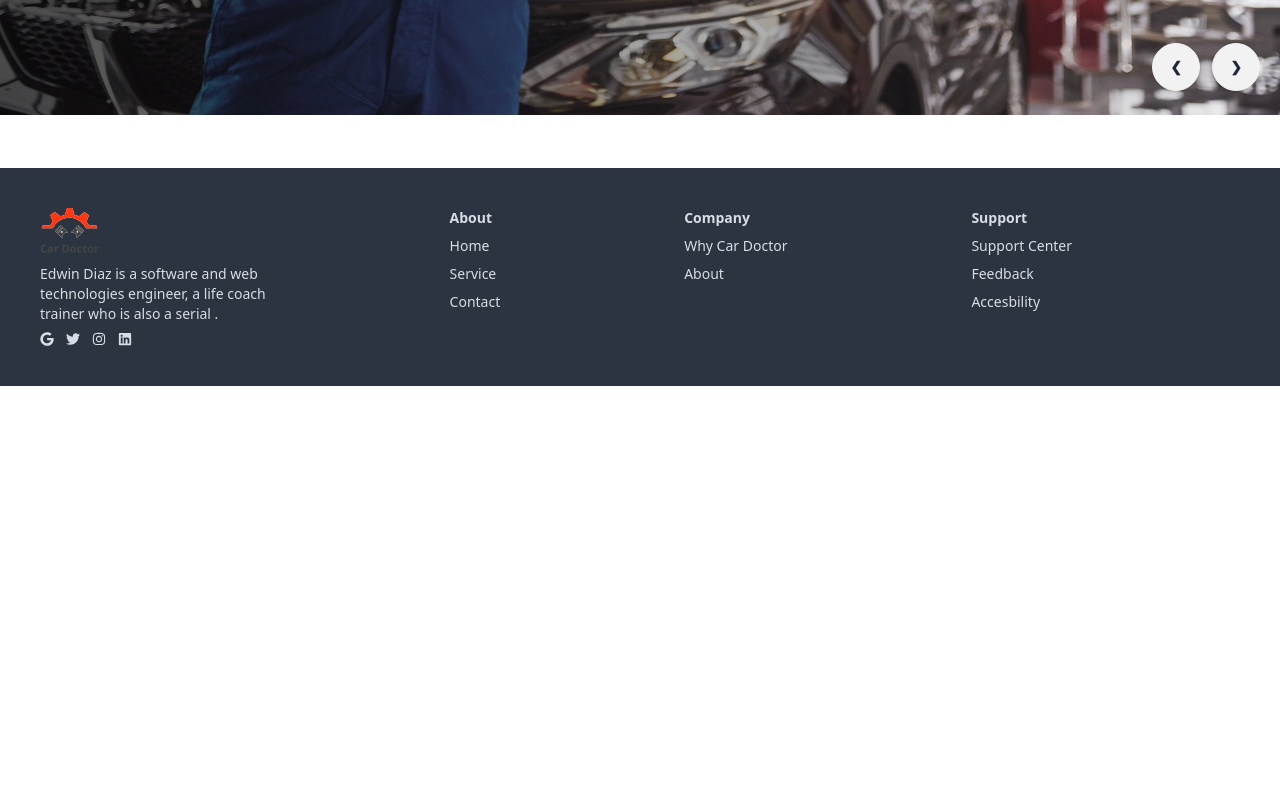
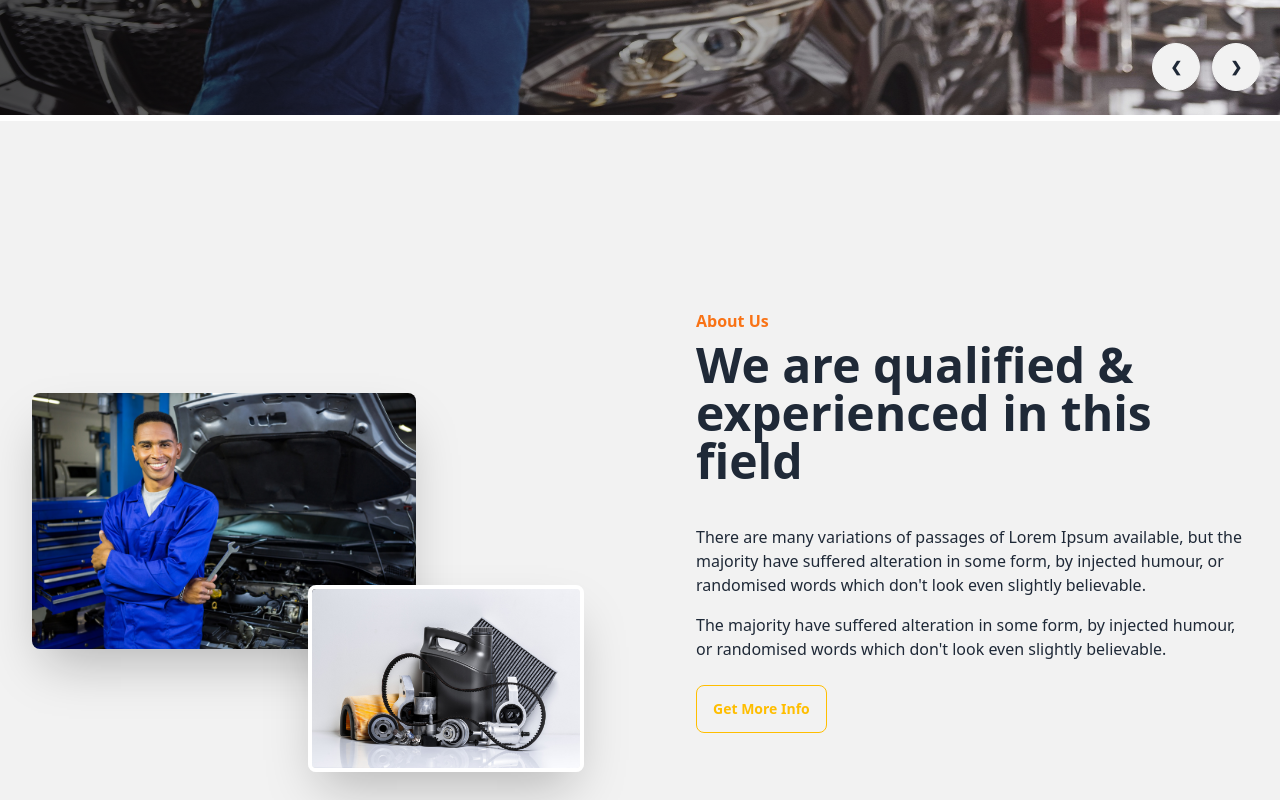
Before and after one commit to mintusikder/car-doctor-project, a React (Vite) app in the folder client/: page / in a window 1280 px wide. Shown: the part 580-1380 px from the top of the page. Before the commit the page ends 966 px from the top, so only its background shows below. Built offline with nearby package versions, Linux system fonts and the light colour scheme.

Commit message:
added about section

```diff
--- /dev/null
+++ b/client/src/pages/Home/About.jsx
@@ -0,0 +1,45 @@
+import person from "../../assets/images/about_us/person.jpg";
+import parts from "../../assets/images/about_us/parts.jpg";
+
+const About = () => {
+  return (
+    <div className="hero bg-base-200 min-h-screen p-4 ">
+      <div className="hero-content flex-col lg:flex-row items-center gap-28 relative">
+        <div className="relative w-60 lg:w-1/2">
+          <img
+            src={person}
+            className="md:max-w-sm rounded-lg shadow-2xl relative "
+            alt="Person"
+          />
+          <img
+            src={parts}
+            className="max-w-full w-1/2 border-4 border-white rounded-lg shadow-2xl absolute md:w-1/2 md:left-1/2 top-3/4 left-3/4 "
+            alt="Parts"
+          />
+        </div>
+        <div className="w-full lg:w-1/2">
+          <p className="font-bold text-orange-500 mb-2">About Us</p>
+          <h1 className="text-5xl font-bold mb-6">
+            We are qualified & experienced in this field
+          </h1>
+          <p className="py-4">
+            There are many variations of passages of Lorem Ipsum available, but
+            the majority have suffered alteration in some form, by injected
+            humour, or randomised words which don't look even slightly
+            believable.
+          </p>
+          <p className="pb-6">
+            The majority have suffered alteration in some form, by injected
+            humour, or randomised words which don't look even slightly
+            believable.
+          </p>
+          <button className="btn btn-outline btn-warning">
+            Get More Info
+          </button>
+        </div>
+      </div>
+    </div>
+  );
+};
+
+export default About;
--- a/client/src/pages/Home/Home.jsx
+++ b/client/src/pages/Home/Home.jsx
@@ -1,3 +1,4 @@
+import About from "./About";
 import Carousel from "./Carousel";
 
 
@@ -5,6 +6,7 @@ const Home = () => {
     return (
         <div>
            <Carousel></Carousel>
+           <About></About>
         </div>
     );
 };
```
Also changed, not shown: client/src/pages/Home/Carousel.jsx (+13 -3 lines).
